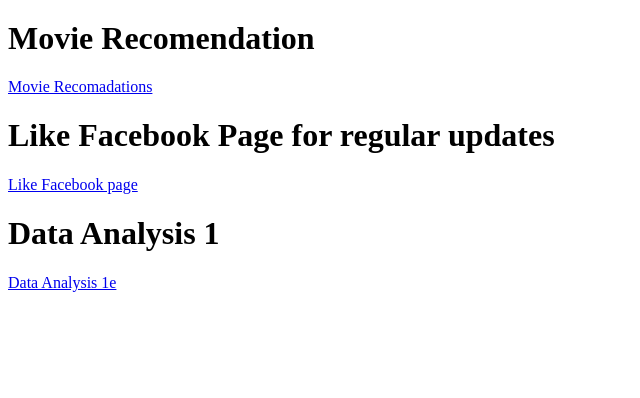
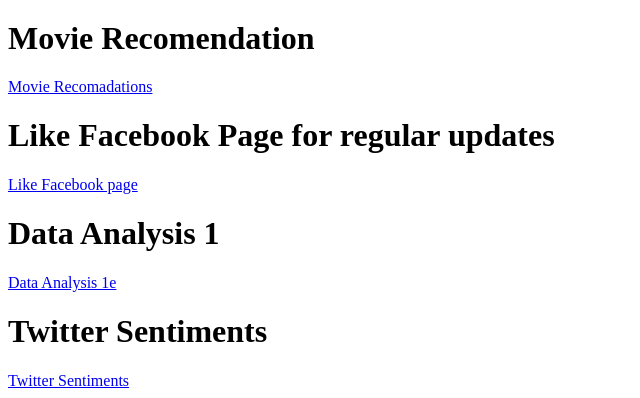
Before and after one commit to bipulshahi/bipulshahi.github.io, a plain HTML site: page class.html in a window 1280 px wide. Shown: the part 732-1130 px from the top of the page, without its empty margins (0-640 px from the left). Before the commit the page ends 1032 px from the top, so only its background shows below. Drawn offline with Linux system fonts and the light colour scheme.

Commit message:
Update class.html

```diff
--- a/class.html
+++ b/class.html
@@ -57,6 +57,9 @@
    <h1>Data Analysis 1</h1>
 <a href="https://github.com/bipulshahi/pdfs/blob/master/Data%20Analysis%20using%20Python1.pdf">Data Analysis 1e</a>
 
+  <h1>Twitter Sentiments</h1>
+<a href="https://github.com/bipulshahi/codes/blob/master/Twitter_Sentiments.py">Twitter Sentiments</a>
+
 
 
 <!--   <h1>Data Analysis 2</h1>
```
